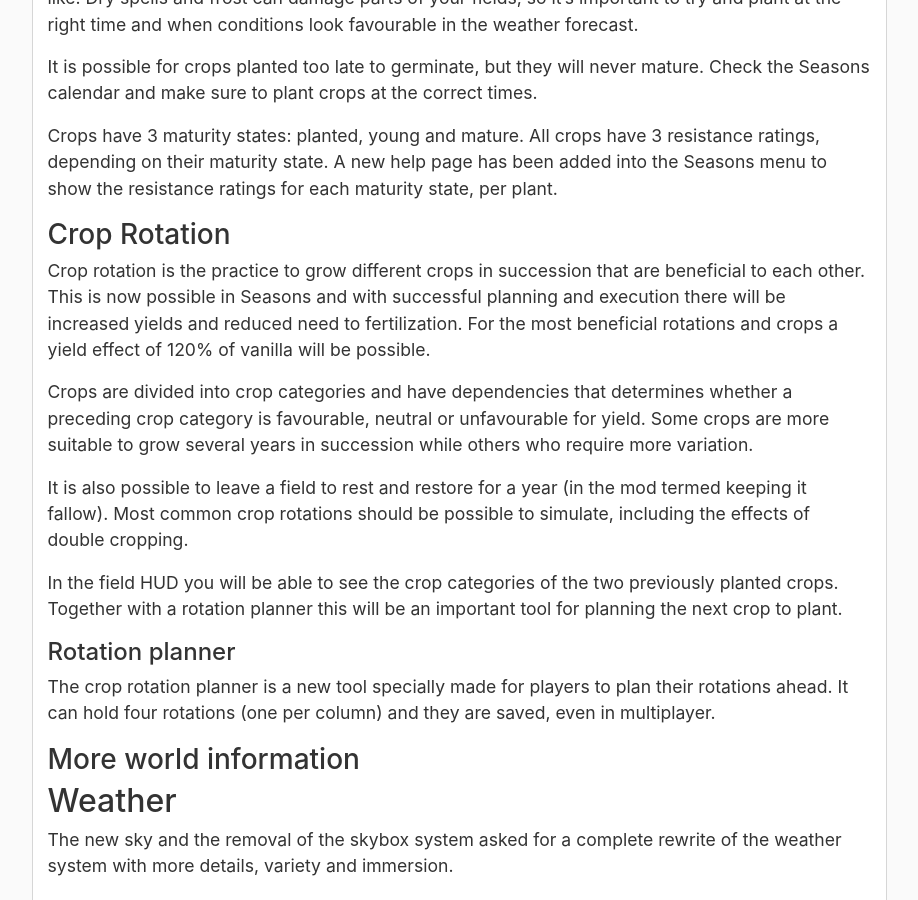
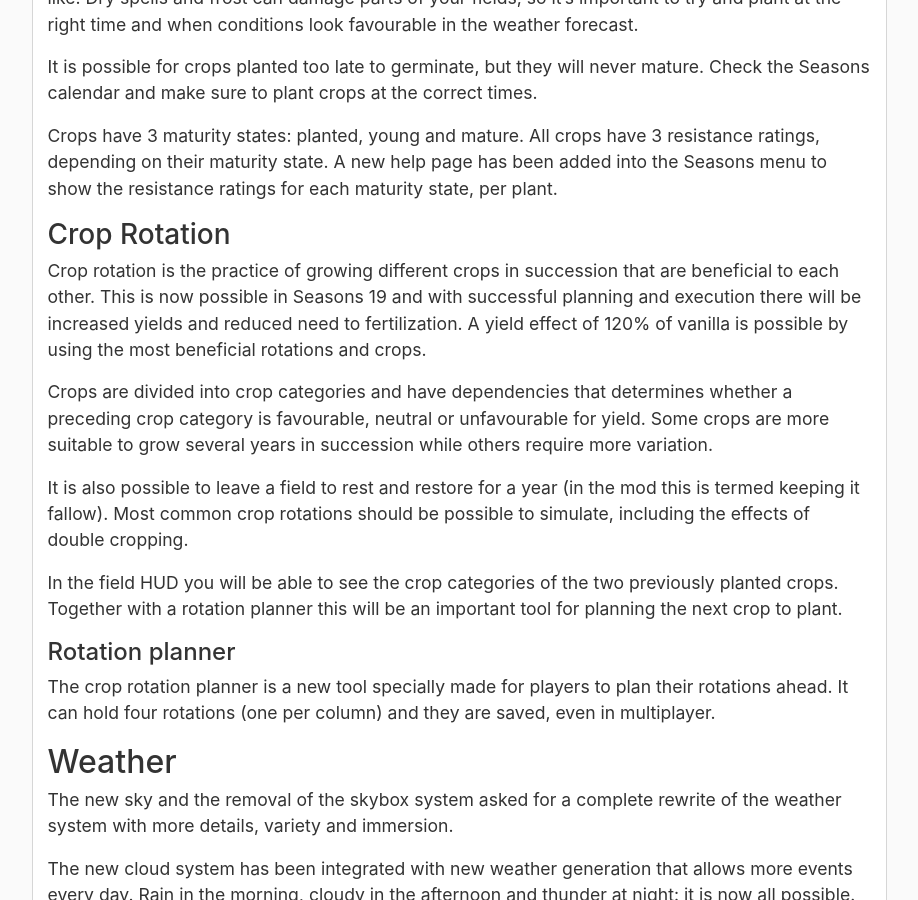
Before and after one commit to RealismusModding/realismusmodding.github.io, a Jekyll site: the page built from _posts/blog/2019-07-11-seasons19.md, in a window 1280 px wide and 900 px high, scrolled down 1169 px. Shown: the whole window, without its empty margins (181-1099 px from the left). Built offline with Jekyll 4.4.1, drawn with Linux system fonts in a browser that asks for light colours; comment, search, counter and statistics services are not loaded.

Commit message:
Updated text of WhatsNew

```diff
--- a/_posts/blog/2019-07-11-seasons19.md
+++ b/_posts/blog/2019-07-11-seasons19.md
@@ -49,13 +49,13 @@ Crops have 3 maturity states: planted, young and mature. All crops have 3 resist
 ### Crop Rotation
 
 
-Crop rotation is the practice to grow different crops in succession that are beneficial to each other. This is now possible in Seasons and with successful planning and execution there will be increased yields and reduced need to fertilization. For the most beneficial rotations and crops a yield effect of 120% of vanilla will be possible.
+Crop rotation is the practice of growing different crops in succession that are beneficial to each other. This is now possible in Seasons 19 and with successful planning and execution there will be increased yields and reduced need to fertilization. A yield effect of 120% of vanilla is possible by using the most beneficial rotations and crops.
 
 
-Crops are divided into crop categories and have dependencies that determines whether a preceding crop category is favourable, neutral or unfavourable for yield. Some crops are more suitable to grow several years in succession while others who require more variation.
+Crops are divided into crop categories and have dependencies that determines whether a preceding crop category is favourable, neutral or unfavourable for yield. Some crops are more suitable to grow several years in succession while others require more variation.
 
 
-It is also possible to leave a field to rest and restore for a year (in the mod termed keeping it fallow). Most common crop rotations should be possible to simulate, including the effects of double cropping.
+It is also possible to leave a field to rest and restore for a year (in the mod this is termed keeping it fallow). Most common crop rotations should be possible to simulate, including the effects of double cropping.
 
 
 In the field HUD you will be able to see the crop categories of the two previously planted crops. Together with a rotation planner this will be an important tool for planning the next crop to plant.
@@ -63,9 +63,6 @@ In the field HUD you will be able to see the crop categories of the two previous
 #### Rotation planner
 
 The crop rotation planner is a new tool specially made for players to plan their rotations ahead. It can hold four rotations (one per column) and they are saved, even in multiplayer.
-
-### More world information
-
 
 
 ## Weather
```
